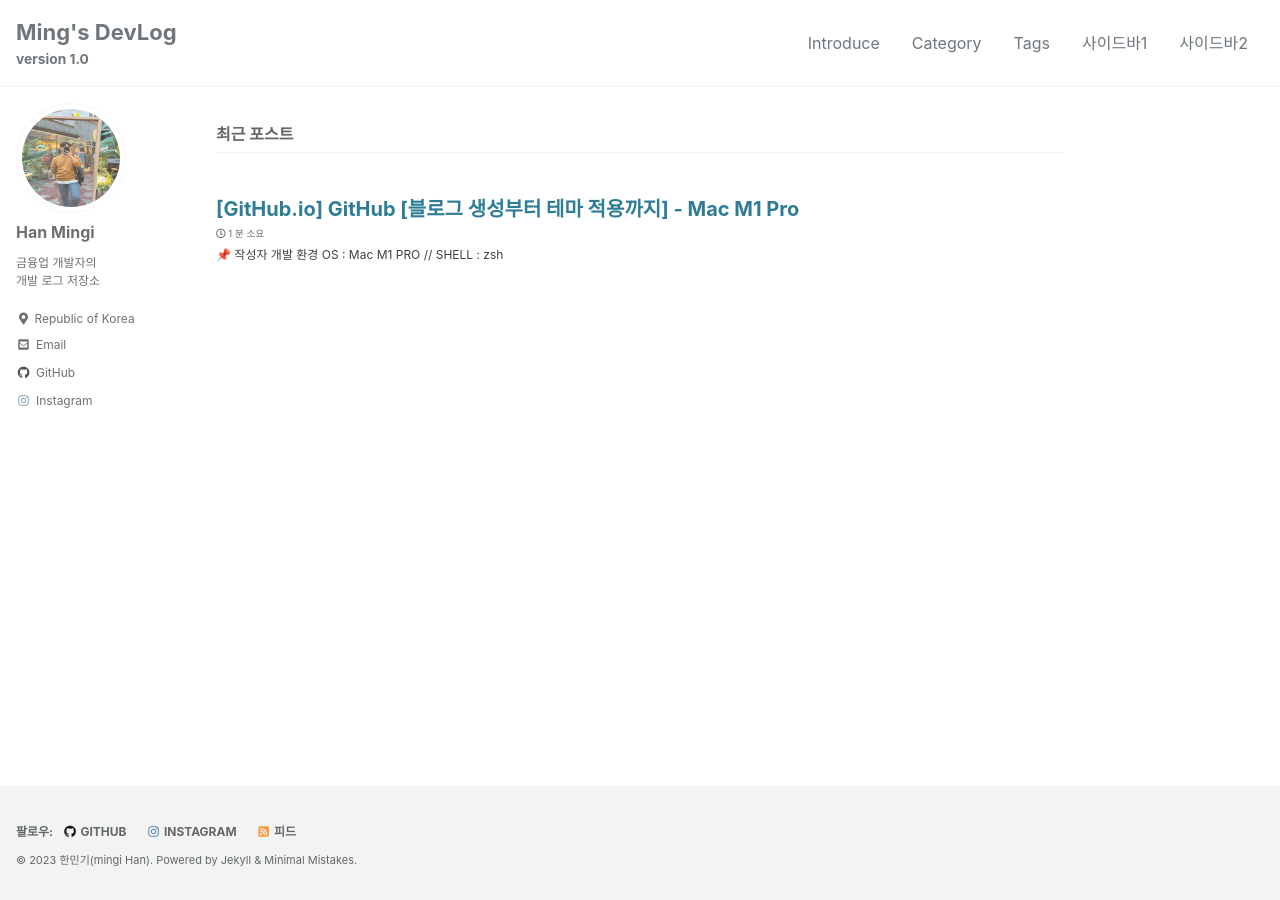
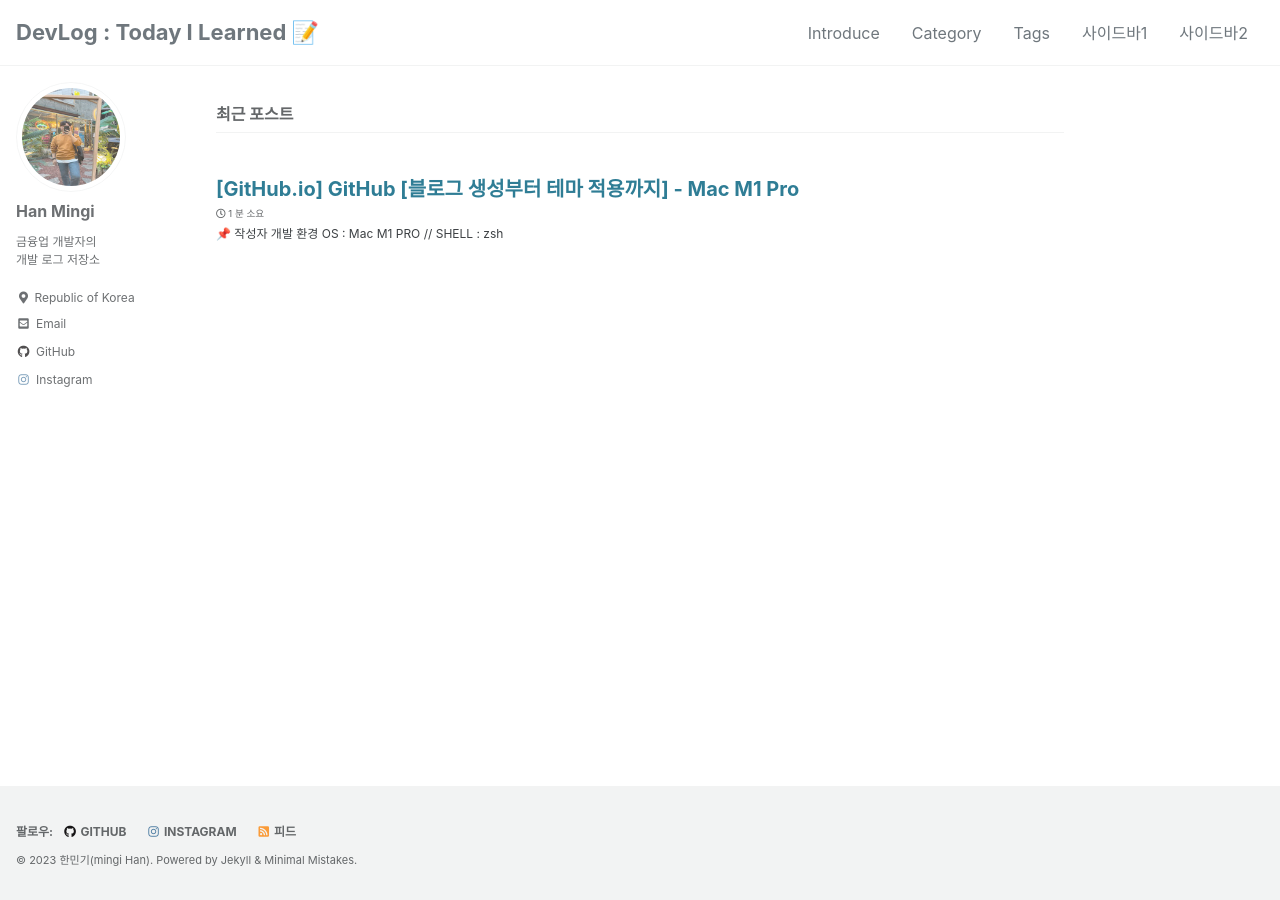
Before and after one commit to hanmingi/hanmingi.github.io, a Jekyll site: the page built from index.html, in a window 1280 px wide. Built offline with Jekyll 4.4.1, drawn with Linux system fonts in a browser that asks for light colours; cached includes are drawn as plain includes; the list of posts is cut into pages by our own code.

Commit message:
[UPD] 블로그 제목 변경

```diff
--- a/_config.yml
+++ b/_config.yml
@@ -16,9 +16,9 @@ minimal_mistakes_skin    : "default" # "air", "aqua", "contrast", "dark", "dirt"
 
 # Site Settings
 locale                   : "ko-KR"
-title                    : "Ming's DevLog"
+title                    : "DevLog : Today I Learned 📝"
 title_separator          : "-"
-subtitle                 : "version 1.0"
+subtitle                 : ""
 name                     : "한민기(mingi Han)"
 description              : "매일매일의 개발 로그를 기록"
 url                      : "https://hanmingi.github.io" # the base hostname & protocol for your site e.g
@@ -26,7 +26,7 @@ baseurl                  : # the subpath of your site, e.g. "/blog"
 repository               : "https://github.com/hanmingi/hanmingi.github.io" # GitHub username/repo-name e.g. "mmistakes/minimal-mistakes"
 teaser                   : # path of fallback teaser image, e.g. "/assets/images/500x300.png"
 logo                     : # path of logo image to display in the masthead, e.g. "/assets/images/88x88.png"
-masthead_title           : "Ming's DevLog" # overrides the website title displayed in the masthead, use " " for no title
+masthead_title           : "" # overrides the website title displayed in the masthead, use " " for no title
 # breadcrumbs            : false # true, false (default)
 words_per_minute         : 200
 comments:
```
